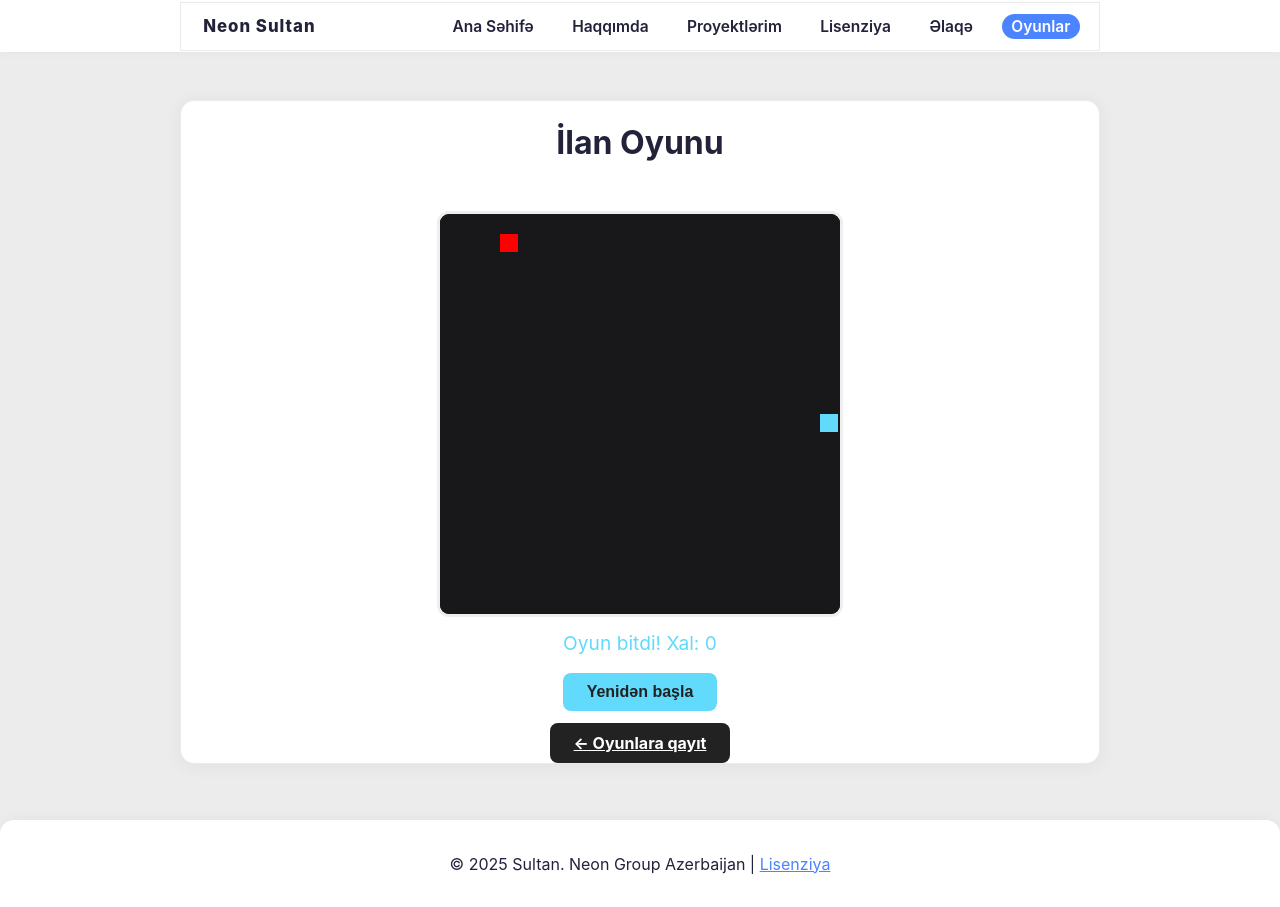
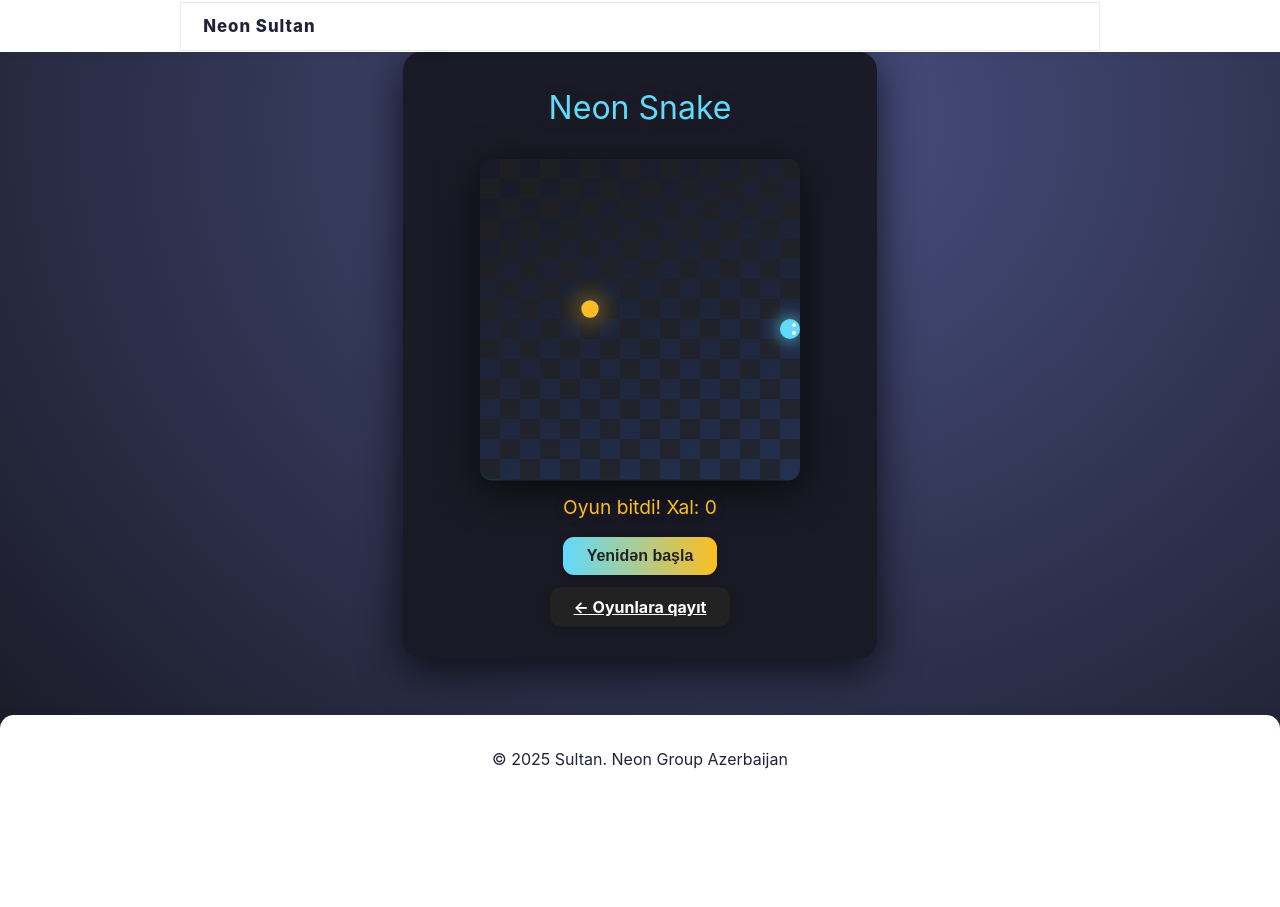
Before and after one commit to Abbasxan/Abbasxan.github.io, a plain HTML site: page oyunlar/snake.html in a window 1280 px wide. After the commit the page ends 803 px from the top, so only its background shows below. Drawn offline with Linux system fonts and the light colour scheme.

Commit message:
Update snake.html

```diff
--- a/oyunlar/snake.html
+++ b/oyunlar/snake.html
@@ -3,77 +3,123 @@
 <head>
   <meta charset="UTF-8" />
   <meta name="viewport" content="width=device-width, initial-scale=1.0" />
-  <title>İlan Oyunu | Neon Sultan</title>
+  <title>Neon Snake | Neon Sultan</title>
   <link rel="stylesheet" href="../assets/css/style.css" />
   <style>
-    .snake-container { display:flex; flex-direction:column; align-items:center; margin-top:48px; }
-    #snakeCanvas { background:#18181a; border:3px solid #eee; border-radius:12px; margin-top:28px; max-width:100vw; }
-    .snake-score { color:#61dafb; font-size:1.2em; margin-top:14px; }
-    .snake-btn { margin-top:18px; padding:10px 24px; font-size:1em; border-radius:8px; border:none; background:#61dafb; color:#222; font-weight:bold; cursor:pointer; }
-    .snake-btn:hover { background:#21a1f3; color:#fff; }
+    body {background: radial-gradient(ellipse at 60% 15%, #495082 0%, #181924 100%);}
+    .snake-container { display:flex; flex-direction:column; align-items:center; margin-top:48px; background:rgba(24,25,36,.96); border-radius:18px; padding:36px 32px 32px 32px; box-shadow:0 10px 44px #000b; max-width:410px; margin:auto;}
+    .snake-title { font-size:2em; color:#61dafb; margin-bottom:8px; text-shadow:0 2px 12px #222b;}
+    #snakeCanvas { background:linear-gradient(160deg, #191924 0%, #23304f 100%); border-radius:12px; margin-top:24px; box-shadow:0 10px 40px #000a, 0 1.5px 0.5px #61dafb44;}
+    .snake-score { color:#fbbd23; font-size:1.2em; margin-top:16px; text-shadow:0 2px 8px #222b;}
+    .snake-btn { margin-top:18px; padding:10px 24px; font-size:1em; border-radius:11px; border:none; background:linear-gradient(90deg,#61dafb,#fbbd23); color:#222; font-weight:bold; cursor:pointer; box-shadow:0 2px 8px #0004; transition:.2s;}
+    .snake-btn:hover { background:linear-gradient(90deg,#fbbd23,#61dafb); color:#fff; transform: translateY(-2px) scale(1.055);}
   </style>
 </head>
 <body>
-  <nav class="navbar modern-navbar">
-    <div class="container">
-      <div class="logo">Neon Sultan</div>
-      <ul class="nav-links" id="navLinks">
-        <li><a href="../index.html">Ana Səhifə</a></li>
-        <li><a href="../about.html">Haqqımda</a></li>
-        <li><a href="../projects.html">Proyektlərim</a></li>
-        <li><a href="../license.html">Lisenziya</a></li>
-        <li><a href="../contact.html">Əlaqə</a></li>
-        <li><a href="../oyunlar.html" class="active">Oyunlar</a></li>
-      </ul>
-    </div>
-  </nav>
-  <main class="container snake-container">
-    <h1>İlan Oyunu</h1>
-    <canvas id="snakeCanvas" width="400" height="400"></canvas>
+  <nav class="navbar modern-navbar"><div class="container"><div class="logo">Neon Sultan</div></div></nav>
+  <main class="snake-container">
+    <div class="snake-title">Neon Snake</div>
+    <canvas id="snakeCanvas" width="320" height="320"></canvas>
     <div class="snake-score" id="snakeScore">Xal: 0</div>
     <button class="snake-btn" onclick="snakeStart()">Yenidən başla</button>
     <a href="../oyunlar.html" class="snake-btn" style="background:#222; color:#fff; margin-top:12px;">← Oyunlara qayıt</a>
   </main>
-  <footer class="footer">
-    <p>© 2025 Sultan. Neon Group Azerbaijan | <a href="../license.html">Lisenziya</a></p>
-  </footer>
+  <footer class="footer"><p>© 2025 Sultan. Neon Group Azerbaijan</p></footer>
   <script>
-    const canvas = document.getElementById("snakeCanvas");
-    const ctx = canvas.getContext("2d");
-    let snake, food, dx, dy, score, running, timer;
+    const canvas = document.getElementById('snakeCanvas');
+    const ctx = canvas.getContext('2d');
+    let snake, dir, nextDir, food, score, running, timer, cell=20, size=16, speed=100;
+
     function snakeStart() {
-      snake = [{x:8, y:10}];
-      dx = 1; dy = 0; score = 0; running = true;
-      food = {x:Math.floor(Math.random()*20),y:Math.floor(Math.random()*20)};
-      document.getElementById("snakeScore").textContent = "Xal: 0";
-      if(timer) clearInterval(timer);
-      timer = setInterval(snakeLoop, 100);
+      snake = [{x:8,y:8}];
+      dir = 'right';
+      nextDir = 'right';
+      food = placeFood();
+      score = 0;
+      running = true;
+      document.getElementById('snakeScore').textContent = "Xal: 0";
+      clearInterval(timer);
+      timer = setInterval(loop, speed);
     }
-    function snakeLoop() {
-      let head = {x: snake[0].x+dx, y: snake[0].y+dy};
-      if(head.x<0||head.x>=20||head.y<0||head.y>=20||snake.some(p=>p.x===head.x&&p.y===head.y)) {
-        running = false; clearInterval(timer);
-        document.getElementById("snakeScore").textContent = "Oyun bitdi! Xal: "+score;
-        return;
+    function placeFood() {
+      let pos;
+      do {
+        pos={x:Math.floor(Math.random()*size),y:Math.floor(Math.random()*size)};
+      } while(snake.some(s=>s.x===pos.x&&s.y===pos.y));
+      return pos;
+    }
+    document.addEventListener('keydown', e=>{
+      if(e.key==="ArrowUp"&&dir!=="down") nextDir="up";
+      if(e.key==="ArrowDown"&&dir!=="up") nextDir="down";
+      if(e.key==="ArrowLeft"&&dir!=="right") nextDir="left";
+      if(e.key==="ArrowRight"&&dir!=="left") nextDir="right";
+    });
+
+    function loop() {
+      if (!running) return;
+      dir = nextDir;
+      let head = {...snake[0]};
+      if(dir==="up")head.y--;
+      if(dir==="down")head.y++;
+      if(dir==="left")head.x--;
+      if(dir==="right")head.x++;
+      if(head.x<0||head.x>=size||head.y<0||head.y>=size||snake.some(s=>s.x===head.x&&s.y===head.y)){
+        running=false;
+        document.getElementById('snakeScore').textContent = "Oyun bitdi! Xal: "+score;
+        clearInterval(timer); return;
       }
       snake.unshift(head);
-      if(head.x===food.x&&head.y===food.y) {
-        score++; food={x:Math.floor(Math.random()*20),y:Math.floor(Math.random()*20)};
-        document.getElementById("snakeScore").textContent = "Xal: "+score;
-      } else {
-        snake.pop();
-      }
-      ctx.fillStyle="#18181a"; ctx.fillRect(0,0,400,400);
-      ctx.fillStyle="#61dafb"; snake.forEach(p=>ctx.fillRect(p.x*20,p.y*20,18,18));
-      ctx.fillStyle="red"; ctx.fillRect(food.x*20,food.y*20,18,18);
+      if(head.x===food.x&&head.y===food.y){
+        score++;
+        food=placeFood();
+        document.getElementById('snakeScore').textContent = "Xal: "+score;
+      } else snake.pop();
+      draw();
     }
-    document.addEventListener("keydown", function(e){
-      if(!running) return;
-      if(e.key==="ArrowUp"&&dy===0) {dx=0;dy=-1;}
-      else if(e.key==="ArrowDown"&&dy===0) {dx=0;dy=1;}
-      else if(e.key==="ArrowLeft"&&dx===0) {dx=-1;dy=0;}
-      else if(e.key==="ArrowRight"&&dx===0) {dx=1;dy=0;}
-    });
+    function draw() {
+      ctx.clearRect(0,0,canvas.width,canvas.height);
+      // field grid
+      for(let i=0;i<size;i++)
+        for(let j=0;j<size;j++)
+          if((i+j)%2) {
+            ctx.fillStyle="#222a";
+            ctx.fillRect(i*cell,j*cell,cell,cell);
+          }
+      // food
+      ctx.save();
+      ctx.shadowColor = "#fbbd23";
+      ctx.shadowBlur = 24;
+      ctx.beginPath();
+      ctx.arc(food.x*cell+cell/2,food.y*cell+cell/2,cell/2.3,0,2*Math.PI);
+      ctx.fillStyle="#fbbd23";
+      ctx.fill();
+      ctx.restore();
+      // snake
+      snake.forEach((s,i)=>{
+        ctx.save();
+        ctx.shadowColor = "#61dafb";
+        ctx.shadowBlur = 18;
+        ctx.fillStyle=i? "#333" : "#61dafb";
+        ctx.beginPath();
+        ctx.arc(s.x*cell+cell/2,s.y*cell+cell/2,cell/2,0,2*Math.PI);
+        ctx.fill();
+        ctx.restore();
+        // eyes for head
+        if(i===0){
+          ctx.save();
+          ctx.fillStyle="#fff";
+          const off = cell/5;
+          if(dir==="up"||dir==="down"){
+            ctx.beginPath();ctx.arc(s.x*cell+cell/2-off,s.y*cell+cell/2-cell/5,2,0,2*Math.PI);ctx.fill();
+            ctx.beginPath();ctx.arc(s.x*cell+cell/2+off,s.y*cell+cell/2-cell/5,2,0,2*Math.PI);ctx.fill();
+          } else {
+            ctx.beginPath();ctx.arc(s.x*cell+cell/2+off,s.y*cell+cell/2-off,2,0,2*Math.PI);ctx.fill();
+            ctx.beginPath();ctx.arc(s.x*cell+cell/2+off,s.y*cell+cell/2+off,2,0,2*Math.PI);ctx.fill();
+          }
+          ctx.restore();
+        }
+      });
+    }
     snakeStart();
   </script>
 </body>
```
